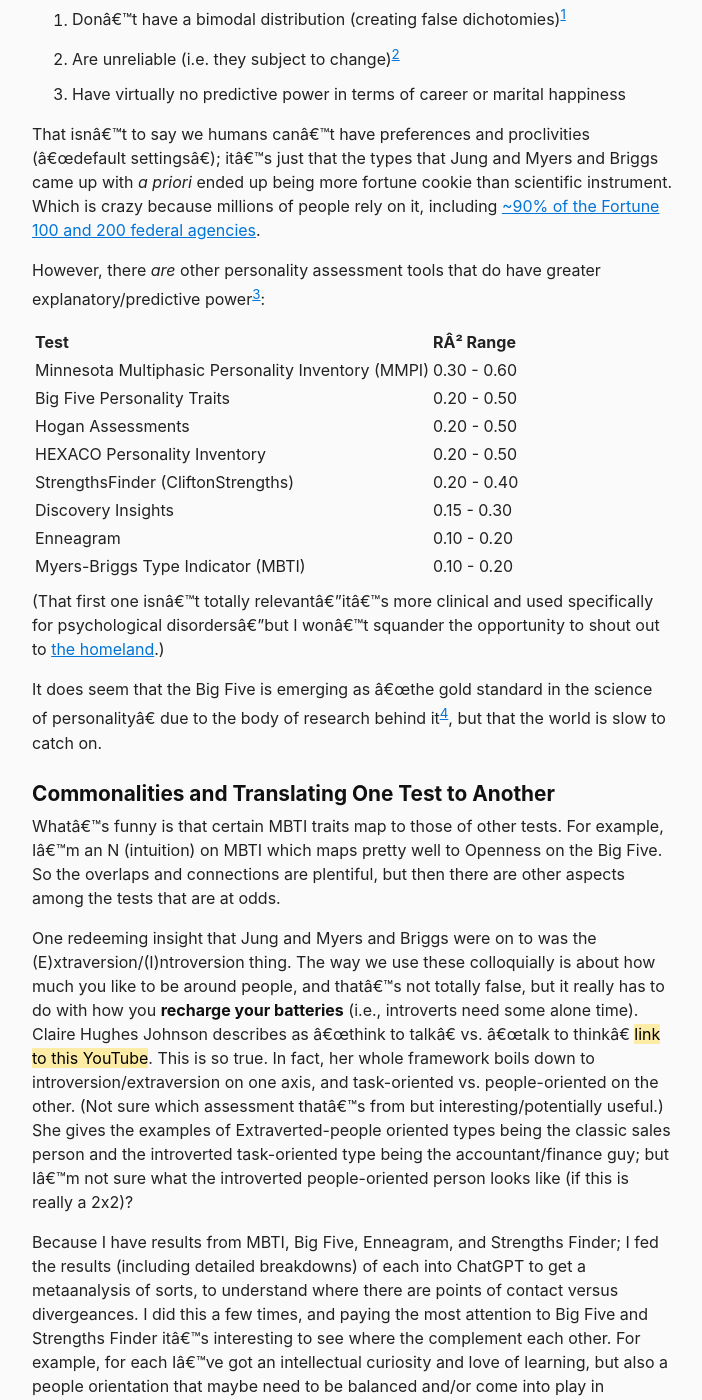
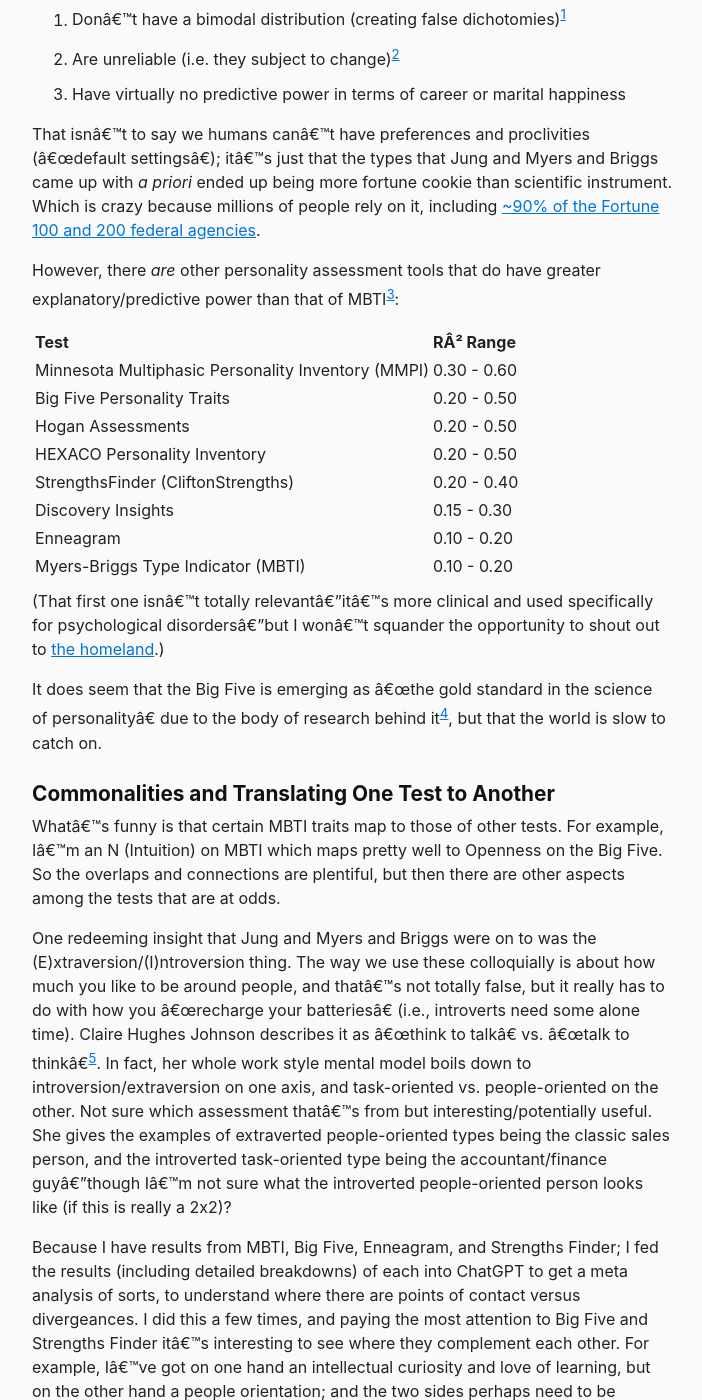
Before and after one commit to berensp/berensp.github.io, a Jekyll site: the page built from _posts/2024-06-01-mbti.md, in a window 1280 px wide and 1400 px high, scrolled down 360 px. Shown: the whole window, without its empty margins (288-990 px from the left). Built offline with Jekyll 4.4.1, drawn with Linux system fonts in a browser that asks for light colours; a script that is not in the unit is left out; some of the changed text lies outside the part shown.

Commit message:
Update 2024-06-01-mbti.md

```diff
--- a/_posts/2024-06-01-mbti.md
+++ b/_posts/2024-06-01-mbti.md
@@ -4,7 +4,7 @@
 date: 2024-06-01
 author:	Paul Berens
 ---
-My maternal extended family *loves* the Myers-Briggs Type Indicator (MBTI), and because we're a large clan, the discussion of how the four dichotomies might explain an individual's behaviors and decisions is nearly endless. I found it all fascinating and fun until a few years ago when I discovered how pseudoscientific it is: i.e., Carl Jung basically made up these categories (perceivers, judgers, etc.) based on his own experience and in the absence of data; and then Katherine Briggs and her daughter Isabel Briggs Myers come up with the test despite having no formal psychology training.
+My maternal extended family *loves* the Myers-Briggs Type Indicator (MBTI), and because we're a large clan, conjecturing how the "types" might explain the behaviors and predilections of one or more family members is a favorite passtime. I found it all fascinating and fun until a few years ago when I found out how pseudoscientific it is: i.e., that Carl Jung basically made up these categories (Perceivers and Judgers and so on) based on his own experience and entirely in the absence of data; and then Katherine Briggs and her daughter Isabel Briggs Myers come up with the test despite having no formal psychology training. Yowsa.
 
 The actual data show that Myers-Briggs traits:
 1. Don't have a bimodal distribution (creating false dichotomies)[^1]
@@ -16,7 +16,7 @@
 
 That isn't to say we humans can't have preferences and proclivities ("default settings"); it's just that the types that Jung and Myers and Briggs came up with *a priori* ended up being more fortune cookie than scientific instrument. Which is crazy because millions of people rely on it, including [~90% of the Fortune 100 and 200 federal agencies](https://www.vox.com/2014/7/15/5881947/myers-briggs-personality-test-meaningless).
 
-However, there *are* other personality assessment tools that do have greater explanatory/predictive power[^3]:
+However, there *are* other personality assessment tools that do have greater explanatory/predictive power than that of MBTI[^3]:
 
 | Test | R² Range |
 | :--- | :--- |
@@ -39,16 +39,18 @@
 
 ## Commonalities and Translating One Test to Another
 
-What's funny is that certain MBTI traits map to those of other tests. For example, I'm an N (intuition) on MBTI which maps pretty well to Openness on the Big Five. So the overlaps and connections are plentiful, but then there are other aspects among the tests that are at odds.
+What's funny is that certain MBTI traits map to those of other tests. For example, I'm an N (Intuition) on MBTI which maps pretty well to Openness on the Big Five. So the overlaps and connections are plentiful, but then there are other aspects among the tests that are at odds.
 
-One redeeming insight that Jung and Myers and Briggs were on to was the (E)xtraversion/(I)ntroversion thing. The way we use these colloquially is about how much you like to be around people, and that's not totally false, but it really has to do with how you **recharge your batteries** (i.e., introverts need some alone time). Claire Hughes Johnson describes as "think to talk" vs. "talk to think" <mark>link to this YouTube</mark>. This is so true. In fact, her whole framework boils down to introversion/extraversion on one axis, and task-oriented vs. people-oriented on the other. (Not sure which assessment that's from but interesting/potentially useful.) She gives the examples of Extraverted-people oriented types being the classic sales person and the introverted task-oriented type being the accountant/finance guy; but I'm not sure what the introverted people-oriented person looks like (if this is really a 2x2)?
+One redeeming insight that Jung and Myers and Briggs were on to was the (E)xtraversion/(I)ntroversion thing. The way we use these colloquially is about how much you like to be around people, and that's not totally false, but it really has to do with how you "recharge your batteries" (i.e., introverts need some alone time). Claire Hughes Johnson describes it as "think to talk" vs. "talk to think"[^5]. In fact, her whole work style mental model boils down to introversion/extraversion on one axis, and task-oriented vs. people-oriented on the other. Not sure which assessment that's from but interesting/potentially useful. She gives the examples of extraverted people-oriented types being the classic sales person, and the introverted task-oriented type being the accountant/finance guy—though I'm not sure what the introverted people-oriented person looks like (if this is really a 2x2)?
 
-Because I have results from MBTI, Big Five, Enneagram, and Strengths Finder; I fed the results (including detailed breakdowns) of each into ChatGPT to get a metaanalysis of sorts, to understand where there are points of contact versus divergeances. I did this a few times, and paying the most attention to Big Five and Strengths Finder it's interesting to see where the complement each other. For example, for each I've got an intellectual curiosity and love of learning, but also a people orientation that maybe need to be balanced and/or come into play in different situations and contexts.
+[^5]: ["How to Take Radical Ownership of Your Life and Career — Claire Hughes Johnson"](https://www.youtube.com/watch?v=ZHCtb80SUHQ&t=6754s); *The Tim Ferriss Show*; Feb 27, 2024.
+
+Because I have results from MBTI, Big Five, Enneagram, and Strengths Finder; I fed the results (including detailed breakdowns) of each into ChatGPT to get a meta analysis of sorts, to understand where there are points of contact versus divergeances. I did this a few times, and paying the most attention to Big Five and Strengths Finder it's interesting to see where they complement each other. For example, I've got on one hand an intellectual curiosity and love of learning, but on the other hand a people orientation; and the two sides perhaps need to be balanced and/or each one comes into play in different situations and contexts.
 
 I expect AI to continue to make these assessments better over time (e.g., honing questions to optimize explanatory power), but in the meantime, use these LLMs like ChatGPT to throw all of the data from these imperfect tests into the mix and see what conclusions can be derived.
 
 ## If personality assessments are imperfect let's not lean on them too hard
 
-The conclusion of [Vox's piece on MBTI](https://www.vox.com/2014/7/15/5881947/myers-briggs-personality-test-meaningless) was it's most useful for purposes of...entertainment. But even going up the ladder toward the higher-R² tests (like Strengths Finder and the Big Five), this stuff is potentially useful in terms of increasing self awareness, but I'm suspicious of it being used in a work context without trained facilitators, because it can be misused. It's naturally desirable to try to understand your work colleages (with whom you spend countless hours) on a deeper level, and think through how diversity of personality might impact team dynamics. However, I've never seen it done where there's not value judgments attached to certain types (e.g., extroverted > introverted; achiever > ________; etc.). I think that's not so bizarre when you combine the fact that you're really equipped to interpret results with our tendency to make snap judgments.
+The conclusion of [Vox's piece on MBTI](https://www.vox.com/2014/7/15/5881947/myers-briggs-personality-test-meaningless) was it's most useful for purposes of...entertainment. But even going up the ladder toward the higher-R² tests (like Strengths Finder and the Big Five), this stuff is potentially useful in terms of increasing self awareness, but I'm suspicious of it being used in a work context without trained facilitators, because it can be misused. It's naturally desirable to try to understand your work colleages (with whom you spend countless hours) on a deeper level, and think through how diversity of personality might impact team dynamics. However, I've never seen it done where there's not value judgments attached to certain types (e.g., extroverted > introverted; achiever > ________; etc.). I think that's not so bizarre when you consider the fact that the average person is not really equipped to interpret results, combined with our tendency to make snap judgments.
 
 — ᴘ. ᴍ. ʙ.
```
